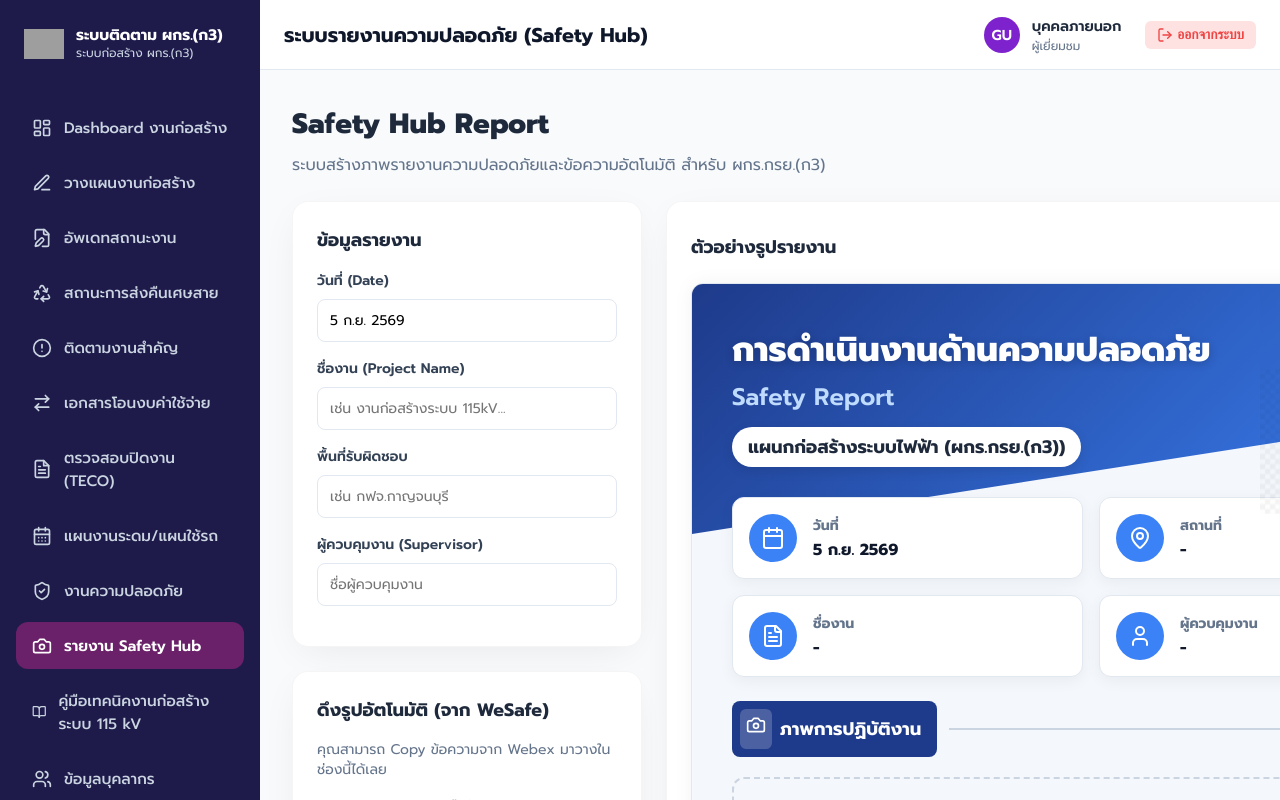
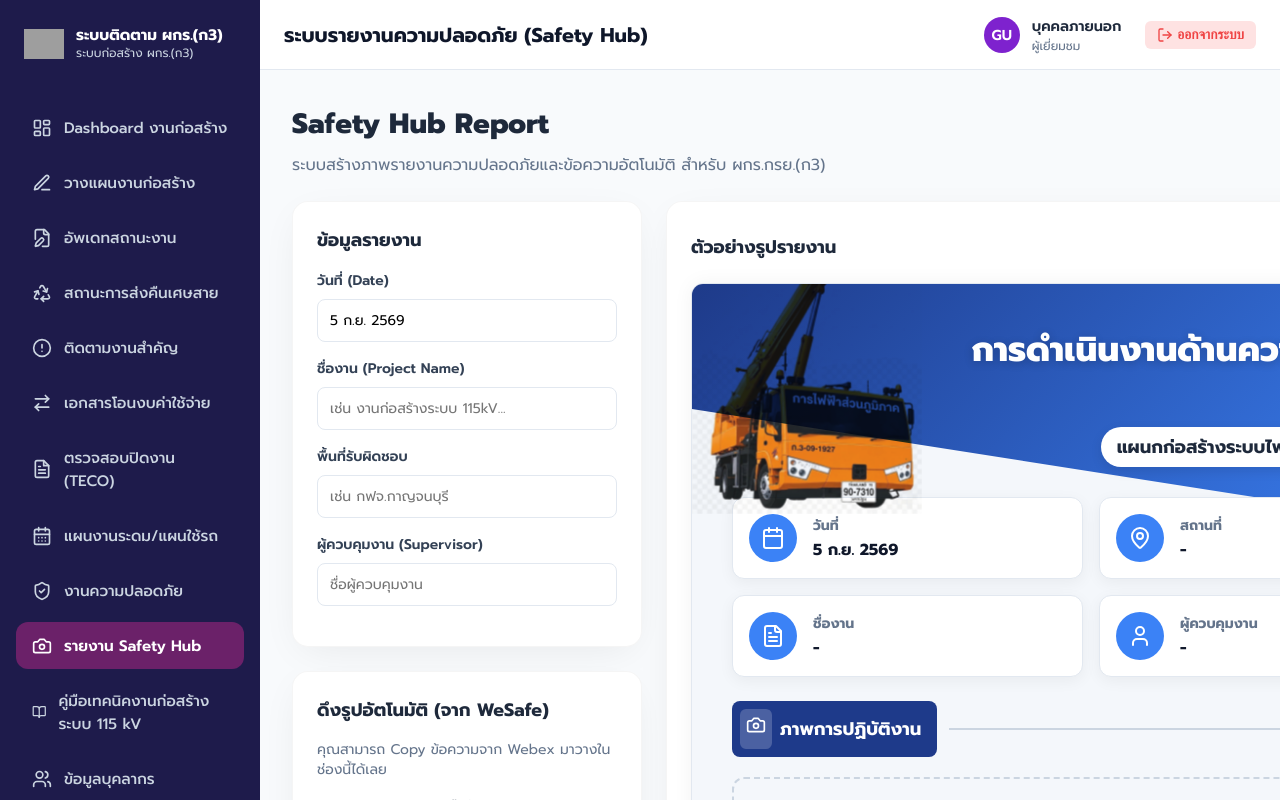
Before and after one commit to superninkub-cloud/pea-construction-app, a Next.js app: page /safety-hub in a window 1280 px wide. Both pictures are taken after a click on the button "เข้าใช้งานโหมดผู้เยี่ยมชม (ดูเท่านั้น)". Built offline with nearby package versions, Linux system fonts and the light colour scheme; grey boxes are pictures that could not be loaded.

Commit message:
style: swap header layout, text to right, crane to left

```diff
--- a/app/safety-hub/SafetyHub.css
+++ b/app/safety-hub/SafetyHub.css
@@ -176,12 +176,12 @@
 .bg-shape-1 {
   height: 250px;
   background: linear-gradient(135deg, #1e3a8a 0%, #3b82f6 100%);
-  clip-path: polygon(0 0, 100% 0, 100% 50%, 0% 100%);
+  clip-path: polygon(0 0, 100% 0, 100% 100%, 0% 50%);
 }
 .bg-shape-2 {
   height: 280px;
   background: linear-gradient(135deg, rgba(30,58,138,0.5) 0%, rgba(59,130,246,0.3) 100%);
-  clip-path: polygon(0 0, 100% 0, 100% 80%, 0% 100%);
+  clip-path: polygon(0 0, 100% 0, 100% 100%, 0% 80%);
   z-index: -1;
 }
 
@@ -191,6 +191,10 @@
   z-index: 1;
   padding: 40px 40px 20px;
   color: white;
+  display: flex;
+  flex-direction: column;
+  align-items: flex-end;
+  text-align: right;
 }
 .collage-header-new h2 {
   font-size: 34px;
@@ -218,7 +222,7 @@
 .deco-crane {
   position: absolute;
   top: -20px;
-  right: -20px;
+  left: -20px;
   width: 250px;
   height: auto;
   z-index: 2;
```
